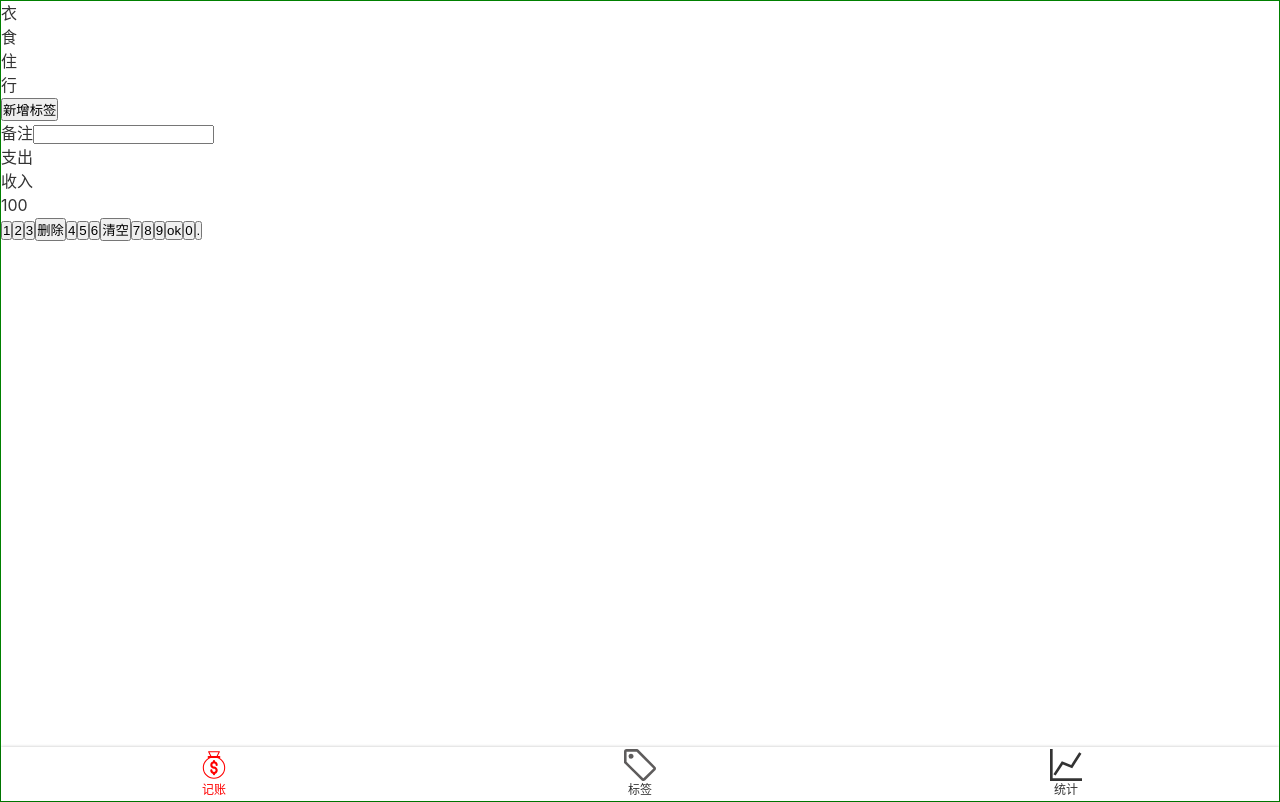
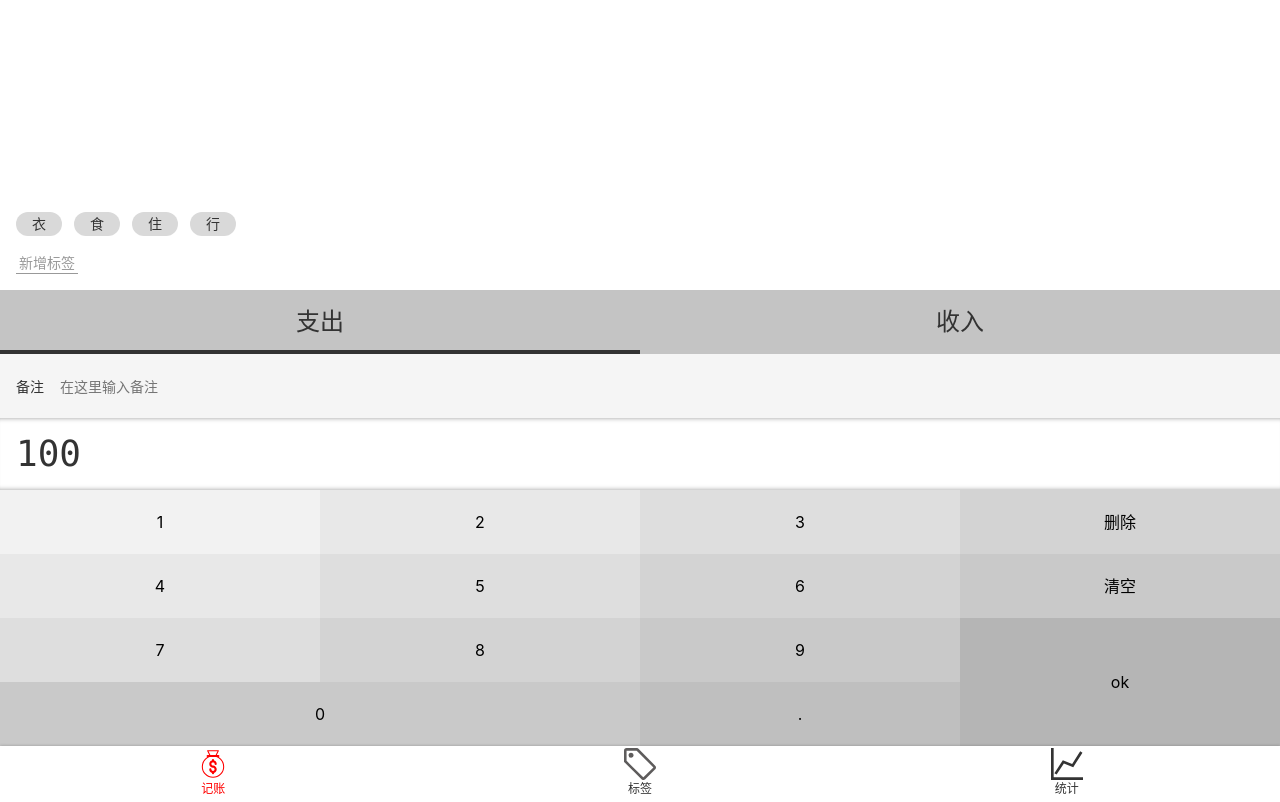
Before and after one commit to McGorger/morney-test, a Vue app: page /#/money in a window 1280 px wide. Built offline with nearby package versions, Linux system fonts and the light colour scheme.

Commit message:
更改css样式

```diff
--- a/src/App.vue
+++ b/src/App.vue
@@ -1,23 +1,19 @@
 <template>
   <div id="app">
-
-    <router-view/>
+    <router-view />
   </div>
 </template>
 
 <style lang="scss">
-@import '~@/assets/style/reset.scss';
-@import '~@/assets/style/helper.scss';
- body{
-   line-height: 1.5;
-   font-family: $font-hei;
- }
-
-#app {
+@import "~@/assets/style/reset.scss";
+@import "~@/assets/style/helper.scss";
+body {
+  line-height: 1.5;
+  font-family: $font-hei;
+  font-size: 16px;
   -webkit-font-smoothing: antialiased;
   -moz-osx-font-smoothing: grayscale;
-   color:#333
+  color: #333;
+
 }
-
-
 </style>
--- a/src/assets/style/helper.scss
+++ b/src/assets/style/helper.scss
@@ -53,3 +53,14 @@
 MingLiU,
 serif;
 $font-highlight:#f00;
+%fixClear {
+    &::after {
+        content: '';
+        clear: both;
+        display: block;
+    }
+}
+
+%outShadow {
+    box-shadow: 0 0 3px rgba(0, 0, 0, 0.25);
+}
--- a/src/assets/style/reset.scss
+++ b/src/assets/style/reset.scss
@@ -7,3 +7,17 @@
     text-decoration: none;
     color: inherit;
 }
+
+ul,
+ol {
+    list-style: none;
+}
+
+button,
+input {
+    font: inherit;
+}
+
+:focus {
+    outline: none;
+}
--- a/src/components/Layout.vue
+++ b/src/components/Layout.vue
@@ -1,6 +1,6 @@
 <template>
-  <div class="nav-wrapper">
-   <div class="content">
+  <div class="nav-wrapper" >
+   <div class="content" :class=" classPrefix && `${classPrefix}-content`">
    <slot />
    </div>
    <Nav />
@@ -9,13 +9,13 @@
 
 <script lang='ts'>
  export default {
+   props:['classPrefix'],
      name:'Layout'
  }
 </script>
 
 <style scoped lang='scss'>
 .nav-wrapper{
-  border: 1px solid green;
   display: flex;
   flex-direction: column;
   height: 100vh;
--- a/src/components/nav.vue
+++ b/src/components/nav.vue
@@ -19,8 +19,9 @@
 <style scoped lang='scss'>
 @import "~@/assets/style/helper.scss";
   nav{
+    @extend %outShadow;
       display: flex;
-      box-shadow:  0  0 3px rgba(0,0,0,0.25);
+
       flex-direction: row;
       font-size: 12px;
       > .item{
--- a/src/views/Money.vue
+++ b/src/views/Money.vue
@@ -1,29 +1,6 @@
 <template>
   <div>
-    <Layout>
-      <div class="tags">
-        <ul class="current">
-          <li>衣</li>
-          <li>食</li>
-          <li>住</li>
-          <li>行</li>
-        </ul>
-        <div class="new">
-          <button>新增标签</button>
-        </div>
-      </div>
-      <div>
-        <label class="notes">
-          <span class="name">备注</span>
-          <input type="text" />
-        </label>
-      </div>
-      <div>
-        <ul class="types">
-          <li class="selected">支出</li>
-          <li>收入</li>
-        </ul>
-      </div>
+    <Layout class-prefix="layout">
       <div class="numberPad">
         <div class="output">100</div>
         <div class="buttons">
@@ -38,10 +15,34 @@
           <button>7</button>
           <button>8</button>
           <button>9</button>
-          <button>ok</button>
-          <button>0</button>
+          <button class="ok">ok</button>
+          <button class="zero">0</button>
           <button>.</button>
         </div>
+      </div>
+      <div>
+        <label class="notes">
+          <span class="name">备注</span>
+          <input type="text" placeholder="在这里输入备注" />
+        </label>
+      </div>
+      <div>
+        <ul class="types">
+          <li class="selected">支出</li>
+          <li>收入</li>
+        </ul>
+      </div>
+
+      <div class="tags">
+        <div class="new">
+          <button>新增标签</button>
+        </div>
+        <ul class="current">
+          <li>衣</li>
+          <li>食</li>
+          <li>住</li>
+          <li>行</li>
+        </ul>
       </div>
     </Layout>
   </div>
@@ -50,8 +51,145 @@
 <script lang='ts'>
 export default {};
 </script>
-
+<style lang="scss">
+.layout-content {
+  display: flex;
+  flex-direction: column-reverse;
+}
+</style>
 <style scoped lang='scss'>
 @import "~@/assets/style/helper.scss";
+.numberPad {
+  .output {
+    font-size: 36px;
+    font-family: Consolas, monospace;
+    padding: 9px 16px;
+    box-shadow: inset 0 -5px 5px -5px fade-out($color: black, $amount: 0.6),
+      inset 0 5px 5px -5px fade-out($color: black, $amount: 0.6);
+  }
+  .buttons {
+    @extend %fixClear;
+    > button {
+      width: 25%;
+      height: 64px;
+      float: left;
+      background: transparent;
+      border: none;
+      &.ok {
+        height: 64 * 2px;
+        float: right;
+      }
+      &.zero {
+        width: 50%;
+      }
+      $bg: #f2f2f2;
+      &:nth-child(1) {
+        background: $bg;
+      }
+      &:nth-child(2),
+      &:nth-child(5) {
+        background: darken($bg, 4%);
+      }
+      &:nth-child(3),
+      &:nth-child(6),
+      &:nth-child(9) {
+        background: darken($bg, 4 * 2%);
+      }
+      &:nth-child(4),
+      &:nth-child(7),
+      &:nth-child(10) {
+        background: darken($bg, 4 * 3%);
+      }
+      &:nth-child(8),
+      &:nth-child(11),
+      &:nth-child(13) {
+        background: darken($bg, 4 * 4%);
+      }
 
+      &:nth-child(14) {
+        background: darken($bg, 4 * 5%);
+      }
+      &:nth-child(12) {
+        background: darken($bg, 4 * 6%);
+      }
+    }
+  }
+}
+.types {
+  background: #c4c4c4;
+  display: flex;
+  text-align: center;
+  font-size: 24px;
+
+  > li {
+    width: 50%;
+    line-height: 64px;
+    height: 64px;
+    display: flex;
+    justify-content: center;
+    align-items: center;
+    position: relative;
+    &.selected::after {
+      content: "";
+      width: 100%;
+      position: absolute;
+      bottom: 0;
+      left: 0;
+      height: 4px;
+      background: #333;
+    }
+  }
+}
+.notes {
+  background: #f5f5f5;
+  display: flex;
+  font-size: 14px;
+  padding-left: 16px;
+
+  align-items: center;
+  .name {
+    padding-right: 16px;
+  }
+  input {
+    height: 64px;
+    flex: 1;
+    background: transparent;
+    border: none;
+    padding-right: 16px;
+  }
+}
+.tags {
+  flex-grow: 1;
+  display: flex;
+  flex-direction: column-reverse;
+  font-size: 14px;
+  padding: 16px;
+  > .current {
+    display: flex;
+    flex-wrap: wrap;
+
+    > li {
+      background: #d9d9d9;
+      $h: 24px;
+      height: $h;
+      line-height: $h;
+      border-radius: $h/2;
+      padding: 0 16px;
+      margin-right: 12px;
+      margin-top: 4px;
+    }
+  }
+  > .new {
+    padding-top: 16px;
+    button {
+      background: transparent;
+      border: none;
+      color: #999;
+      border-bottom: 1px solid;
+      padding: 0 3px;
+    }
+  }
+  &.select {
+  }
+}
 </style>
```
